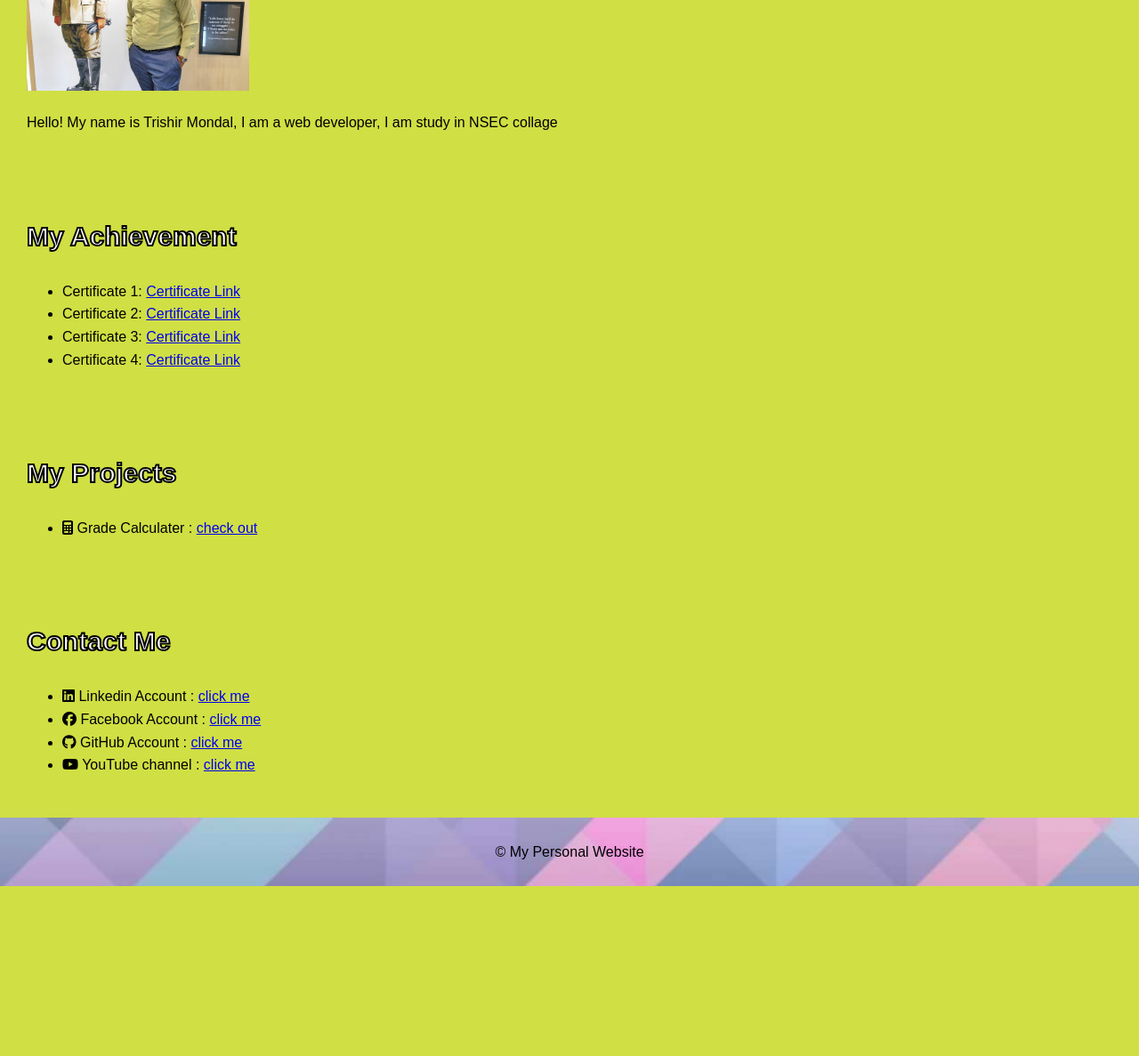
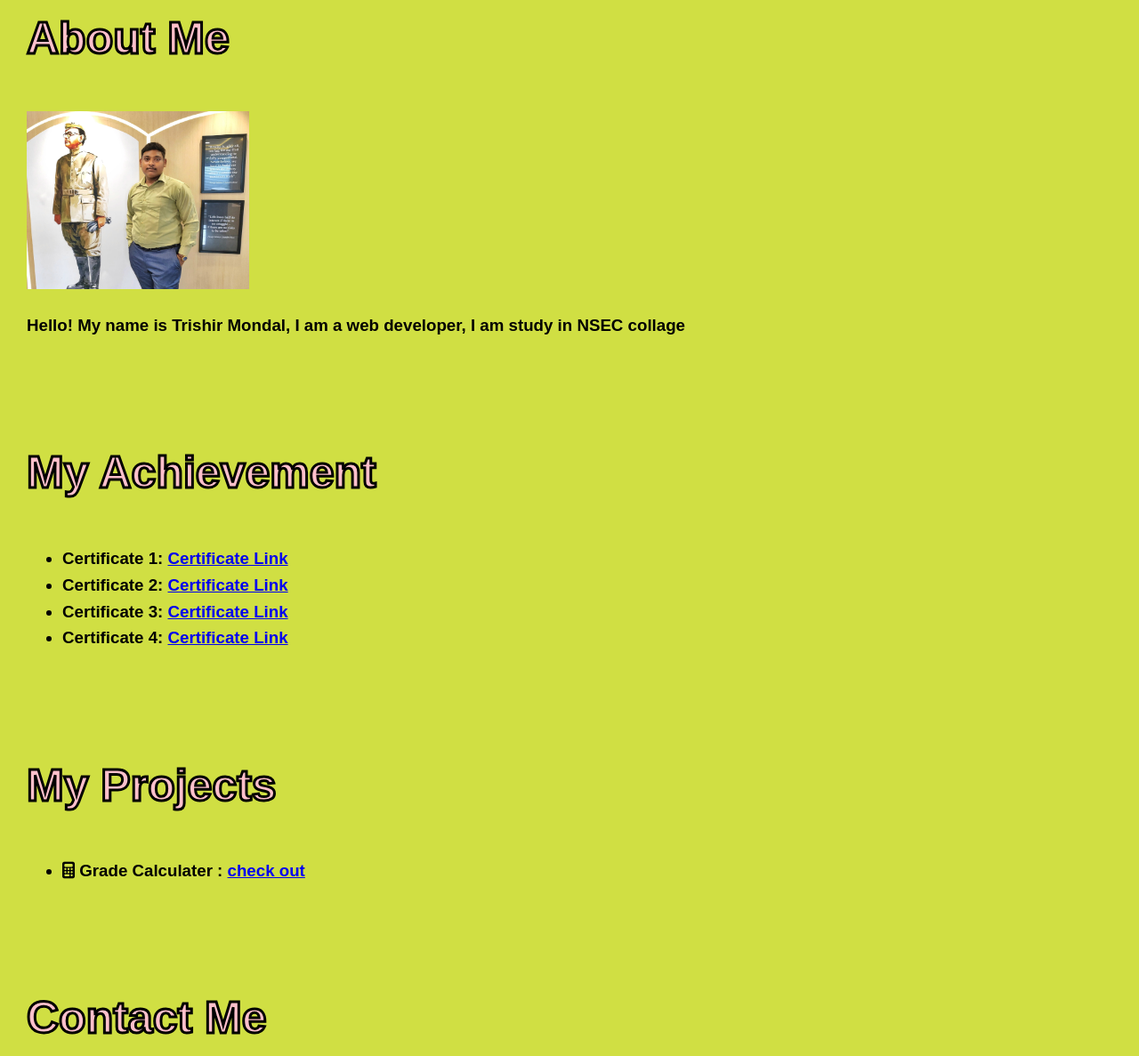
Before and after one commit to Trishir24/my-information, a plain HTML site: page index.html in a window 1280 px wide. Shown: the part 485-1672 px from the top of the page at 89% size. Before the commit the page ends 1481 px from the top, so only its background shows below. Drawn offline with Linux system fonts and the light colour scheme.

Commit message:
Update index.html

```diff
--- a/index.html
+++ b/index.html
@@ -8,64 +8,58 @@
     <title>My Personal Website</title>
 </head>
 <body>
+    <div class="video-container">
+        <video id="backgroundVideo" autoplay loop muted>
+            <source src="WhatsApp Video 2024-10-11 at 16.52.38_2c7bf3d1.mp4" type="video/mp4">
+        </video>
+    </div>
     <header>
         <h1>Welcome To My Website</h1>
         <nav>
             <ul>
                 <li><a href="#about">About</a></li>
                 <li><a href="#Achievement">Achievement</a></li>
-                <li><a href="#projects">Projects</a></li>
+                <li><a href="#Project">Projects</a></li>
                 <li><a href="#contact">Contact</a></li>
             </ul>
         </nav>
     </header>
 
     <section id="about">
-        <h2>About Me</h2>
+        <h1>About Me</h1>
 
         <img src="trishir.jpg" alt="" height="200px" width="250px">
-        <p>Hello! My name is Trishir Mondal, I am a web developer, I am study in NSEC collage </p>
+        <h3><p>Hello! My name is Trishir Mondal, I am a web developer, I am study in NSEC collage </p></h3>
     </section>
 
     <section id="Achievement">
-        <h2>My Achievement</h2>
-        <ul>
+        <h1>My Achievement</h1>
+        <ul><h3>
             <li>Certificate 1: <a href="t3.pdf"> Certificate Link</a></li>
             <li>Certificate 2: <a href="t2.pdf"> Certificate Link</a></li>
             <li>Certificate 3: <a href="t1.pdf"> Certificate Link</a></li>
             <li>Certificate 4: <a href="t4.pdf"> Certificate Link</a></li>
-        </ul>
+        </h3></ul>
     </section>
 
-    <section id="Projects">
-        <h2>My Projects</h2>
-        <ul>
+    <section id="Project">
+        <h1>My Projects</h1>
+        <ul><h3>
             <li><i class="fa-solid fa-calculator"></i> Grade Calculater : <a href=" https://trishir24.github.io/Result/">check out</a></li>
-        </ul>
+        </h3></ul>
     </section>
 
     <section id="contact">
-        <h2>Contact Me</h2>
-        <ul>
-            <li><i class="fa-brands fa-linkedin"></i> Linkedin Account : <a href="https://www.linkedin.com/in/trishir-mondal-453484318?utm_source=share&utm_campaign=share_via&utm_content=profile&utm_medium=android_app ">click me</a></li>
+        <h1>Contact Me</h1>
+        <ul><h3>
+            <li><i class="fa-brands fa-linkedin"></i>Linkedin Account : <a href="https://www.linkedin.com/in/trishir-mondal-453484318?utm_source=share&utm_campaign=share_via&utm_content=profile&utm_medium=android_app ">click me</a></li>
             <li><i class="fa-brands fa-facebook"></i> Facebook Account : <a href="https://www.facebook.com/share/qcdmhFSdGztRPmuE/?mibextid=qi2Omg">click me</a></li>
-            <li><i class="fa-brands fa-github"></i> GitHub Account : <a href="https://github.com/Trishir24">click me</a></li>
-            <li><i class="fa-brands fa-youtube"></i> YouTube channel : <a href="https://youtube.com/@tmlife2005?si=tzcSJ4GTQmikYy2G">click me</a></li>
-        </ul>
-        <!-- <h2>Contact Me</h2>
-        <form id="contact-form">
-            <label for="name">Name:</label>
-            <input type="text" id="name" required>
+            <li><i class="fa-brands fa-github"></i> GitHub Account :  <a href="https://github.com/Trishir24">click me</a></li>
+            <li><i class="fa-brands fa-youtube"></i> YouTube channel :  <a href="https://youtube.com/@tmlife2005?si=tzcSJ4GTQmikYy2G">click me</a></li>
+        </h3> </ul>
 
-            <label for="email">Email:</label>
-            <input type="email" id="email" required>
+    </section>
 
-            <label for="message">Message:</label>
-            <textarea id="message" required></textarea>
-
-            <button type="submit">Send Message</button>
-        </form> -->
-    </section>
 
     <footer>
         <p>&copy;  My Personal Website</p>
```
